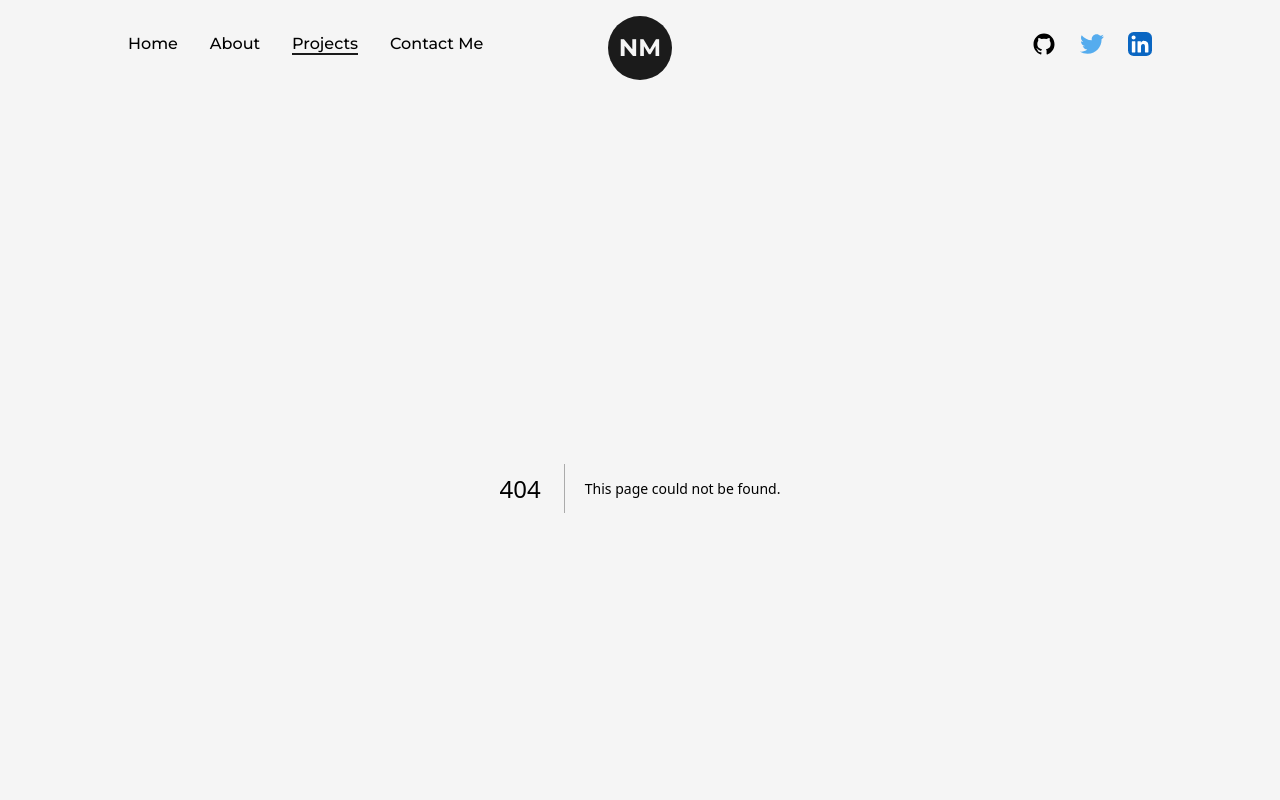
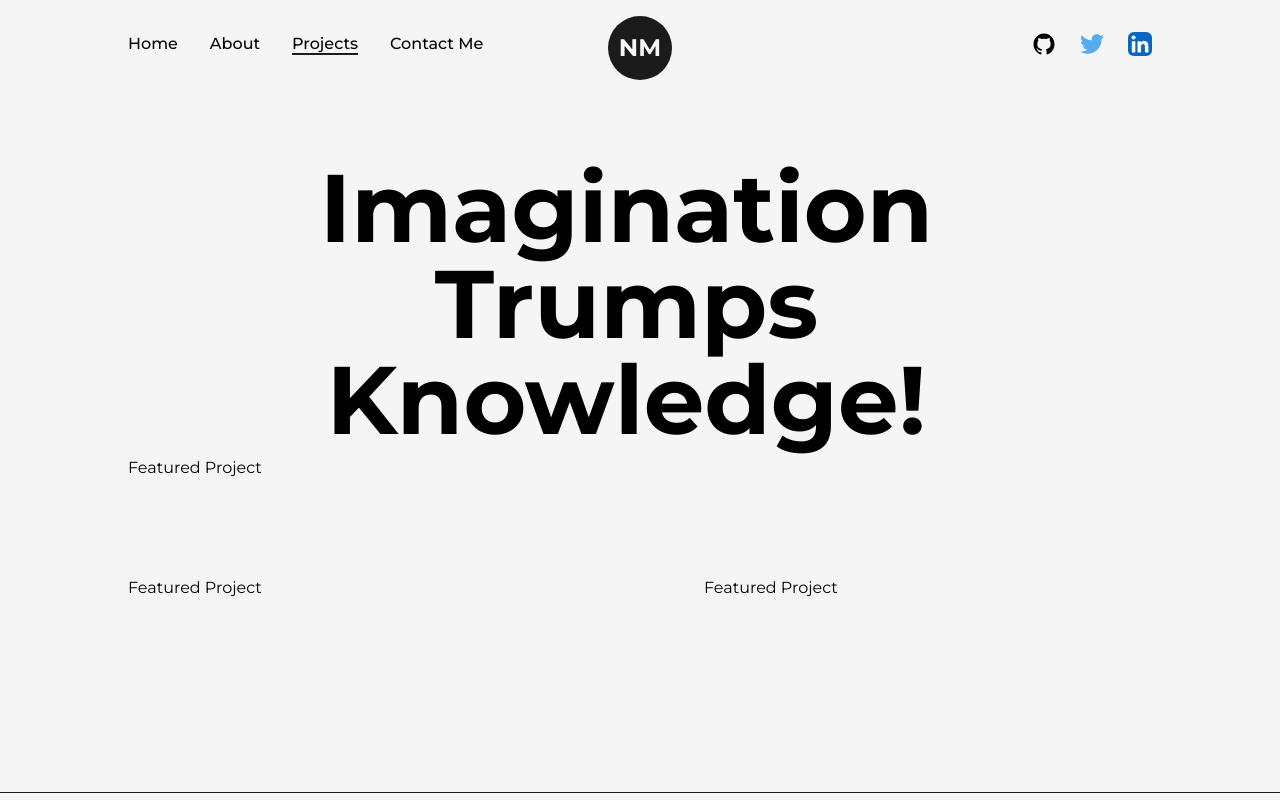
Before and after one commit to NickM101/portfolio, a Next.js app: page /projects in a window 1280 px wide. Before the commit this address had no page. Shown: the top 800 px of the page. Built offline with nearby package versions, Linux system fonts and the light colour scheme.

Commit message:
starting projects completed

```diff
--- /dev/null
+++ b/src/pages/projects.js
@@ -0,0 +1,33 @@
+import AnimatedText from "@/components/AnimatedText";
+import Layout from "@/components/Layout";
+import Head from "next/head";
+import React from "react";
+
+const projects = () => {
+  return (
+    <>
+      <Head>
+        <title>Projects</title>
+        <meta name="description" content="any description" />
+      </Head>
+      <main className="w-full mb-16 flex flex-col items-center justify-center">
+        <Layout className="pt-16">
+            <AnimatedText text="Imagination Trumps Knowledge!" />
+            <div className="grid grid-cols-12 gap-24">
+                <div className="col-span-12">
+                    Featured Project
+                </div>
+                <div className="col-span-6">
+                    Featured Project
+                </div>
+                <div className="col-span-6">
+                    Featured Project
+                </div>
+            </div>
+        </Layout>
+      </main>
+    </>
+  );
+};
+
+export default projects;
```
